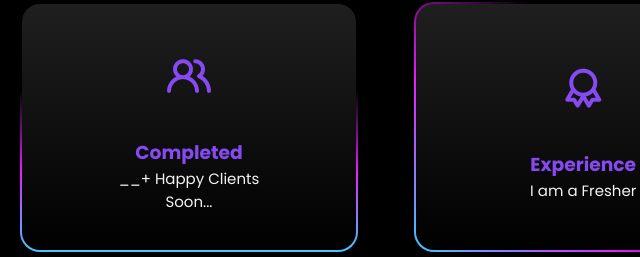
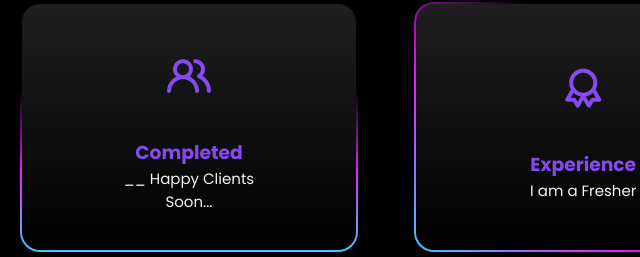
Before and after one commit to Vatsal-D07/Vatsal-s-Portfolio, a plain HTML site: page index.html in a window 1280 px wide. Shown: the part 1967-2224 px from the top of the page, 451-1091 px from the left. Drawn offline with nearby package versions, Linux system fonts and the light colour scheme.

Commit message:
changes in freelance part

```diff
--- a/index.html
+++ b/index.html
@@ -244,7 +244,7 @@
             <a class="project-box dark">
               <i class="uil uil-users-alt"></i>
               <h3>Completed</h3>
-              <label for="">__+ Happy Clients</label>
+              <label for="">__ Happy Clients</label>
               <label for="">Soon...</label>
             </a>
             <a class="project-box dark">
```
